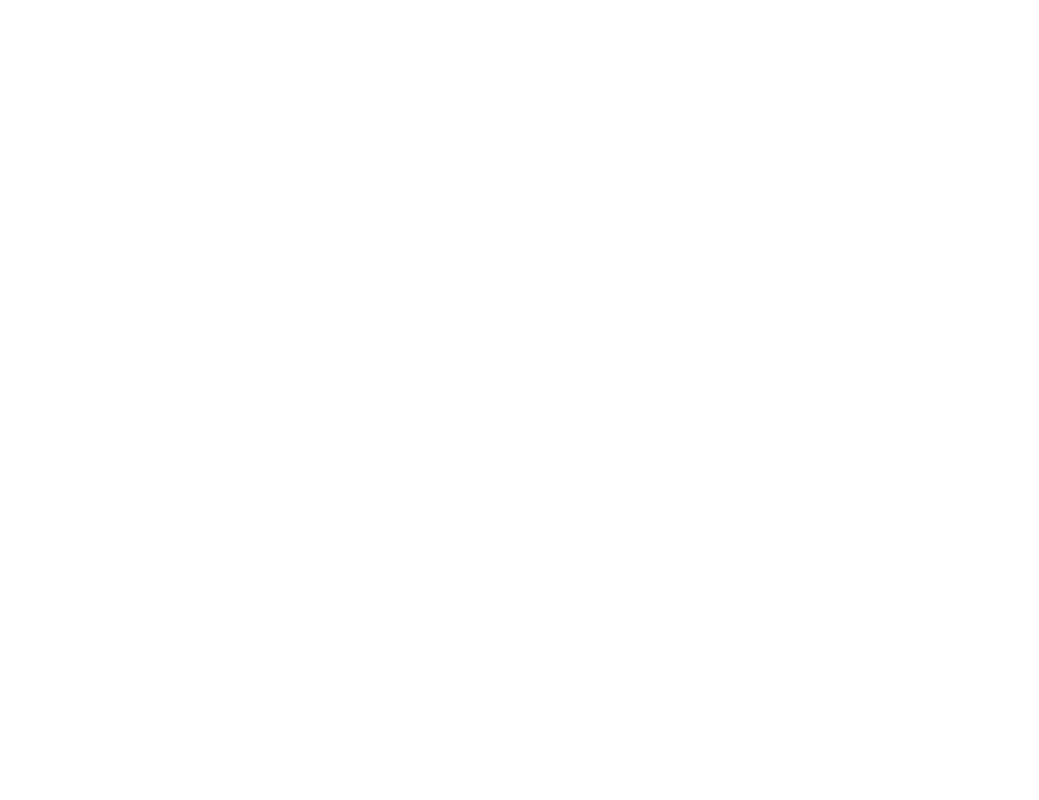
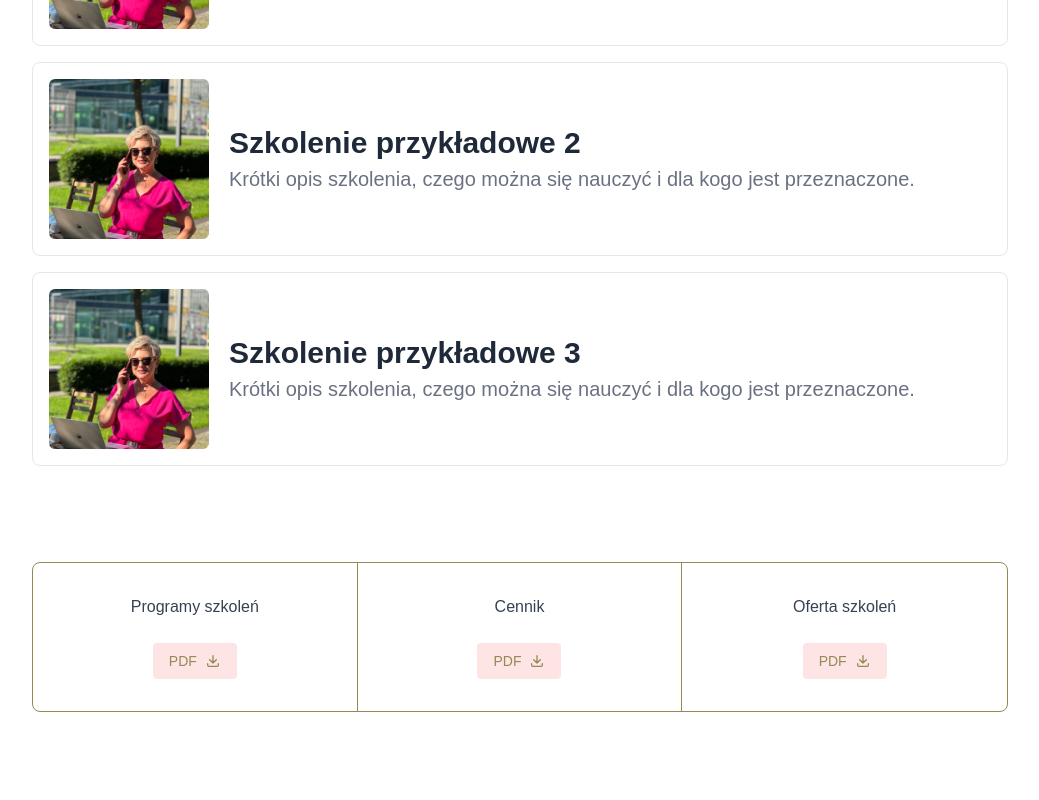
Before and after one commit to kamilhandzlik/magia_dotyku, a Next.js app in the folder frontend/: page /szkolenia-lista in a window 1280 px wide. Before the commit this address had no page. Shown: the part 800-1600 px from the top of the page, without its empty margins (120-1159 px from the left). Before the commit the page ends 896 px from the top, so only its background shows below. Built offline with nearby package versions, Linux system fonts and the light colour scheme.

Commit message:
aded szkolenia lista added szkolenia to hamepage

```diff
--- a/frontend/app/page.tsx
+++ b/frontend/app/page.tsx
@@ -2,6 +2,7 @@
 import HeroMain from "./components/Hero/HeroMain";
 import Categories from "./components/MainPageComponents/categories";
 import AboutMeMainPage from "./components/MainPageComponents/AboutMeMainPage";
+import SzkoleniaItems from "./components/szkolenia/SzkoleniItems";
 
 export default function Home() {
   return (
@@ -10,6 +11,9 @@
       <div className="py-20">
         <Categories />
         <AboutMeMainPage />
+        <div className="max-w-[1100px] mx-auto">
+          <SzkoleniaItems />
+        </div>
       </div>
       <Footer />
     </>
--- /dev/null
+++ b/frontend/app/szkolenia-lista/page.tsx
@@ -0,0 +1,113 @@
+import HeroMd from "../components/Hero/HeroMd";
+import Footer from "../components/Footer/Footer";
+
+const szkolenia = [
+  {
+    id: 1,
+    nazwa: "Szkolenie przykładowe 1",
+    opis: "Krótki opis szkolenia, czego można się nauczyć i dla kogo jest przeznaczone.",
+    obrazek: "pictures/IMG_1.png",
+    link: "#",
+  },
+  {
+    id: 2,
+    nazwa: "Szkolenie przykładowe 2",
+    opis: "Krótki opis szkolenia, czego można się nauczyć i dla kogo jest przeznaczone.",
+    obrazek: "pictures/IMG_1.png",
+    link: "#",
+  },
+  {
+    id: 3,
+    nazwa: "Szkolenie przykładowe 3",
+    opis: "Krótki opis szkolenia, czego można się nauczyć i dla kogo jest przeznaczone.",
+    obrazek: "pictures/IMG_1.png",
+    link: "#",
+  },
+];
+
+const pdfPozycje = [
+  { tytul: "Programy szkoleń" },
+  { tytul: "Cennik" },
+  { tytul: "Oferta szkoleń" },
+];
+
+function ListaSzkolen() {
+  return (
+    <section className="py-12">
+      <h2 className="text-3xl font-bold mb-8">Lista Szkoleń</h2>
+      <div className="flex flex-col gap-4">
+        {szkolenia.map((item) => (
+          <a
+            key={item.id}
+            href={item.link}
+            className="flex items-center gap-5 border border-gray-200 rounded-lg p-4 hover:shadow-md transition-shadow"
+          >
+            <img
+              src={item.obrazek}
+              alt={item.nazwa}
+              className="w-40 h-40 object-cover rounded-md flex-shrink-0"
+            />
+            <div>
+              <p className="text-3xl font-semibold text-gray-800">
+                {item.nazwa}
+              </p>
+              <p className="text-xl text-gray-500 mt-1">{item.opis}</p>
+            </div>
+          </a>
+        ))}
+      </div>
+    </section>
+  );
+}
+
+function TabelkaPDF() {
+  return (
+    <section className="py-12">
+      <div className="grid grid-cols-3 border border-[#968956] rounded-lg overflow-hidden">
+        {pdfPozycje.map((p, i) => (
+          <div
+            key={i}
+            className={`flex flex-col items-center justify-center gap-6 p-8 ${
+              i < pdfPozycje.length - 1 ? "border-r border-[#968956]" : ""
+            }`}
+          >
+            <p className="text-gray-700 text-center">{p.tytul}</p>
+            <button className="flex items-center gap-2 bg-rose-100 text-[#968956] text-sm font-medium px-4 py-2 rounded hover:bg-rose-200 transition-colors">
+              PDF
+              <svg
+                xmlns="http://www.w3.org/2000/svg"
+                className="w-4 h-4"
+                fill="none"
+                viewBox="0 0 24 24"
+                stroke="currentColor"
+                strokeWidth={2}
+              >
+                <path
+                  strokeLinecap="round"
+                  strokeLinejoin="round"
+                  d="M4 16v2a2 2 0 002 2h12a2 2 0 002-2v-2M7 10l5 5m0 0l5-5m-5 5V4"
+                />
+              </svg>
+            </button>
+          </div>
+        ))}
+      </div>
+    </section>
+  );
+}
+
+export default function SzkoleniaLista() {
+  return (
+    <>
+      <HeroMd
+        title="Pełna lista szkoleń"
+        description="tutaj znajdziesz wszystkie szkolenia jakie obecnie wykonuję"
+      />
+      <div className="max-w-5xl mx-auto px-6 py-20">
+        <ListaSzkolen />
+        <TabelkaPDF />
+      </div>
+      <Footer />
+    </>
+  );
+}
```
Also changed, not shown: frontend/app/szkolenie/page.tsx (added).
